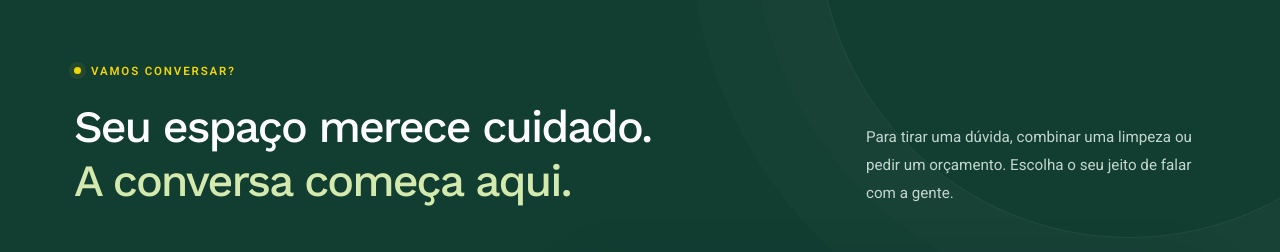
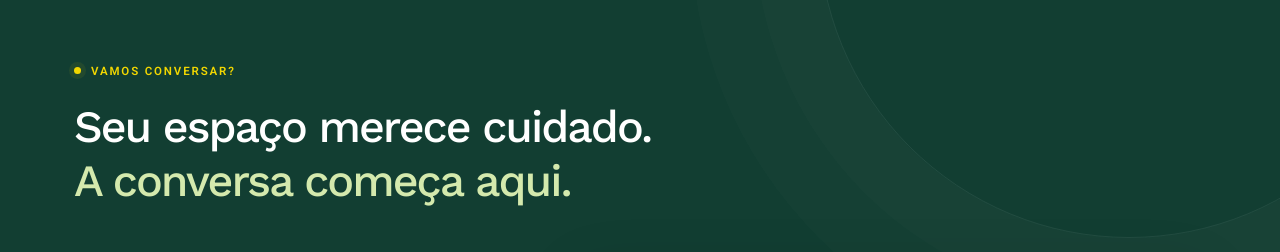
Before and after one commit to Ese-Fapo/cleaning-AN, a plain HTML site: page index.html in a window 1280 px wide. Shown: the part 4960-5212 px from the top of the page. Drawn offline with nearby package versions, Linux system fonts and the light colour scheme.

Commit message:
Update contact section copy

```diff
--- a/index.html
+++ b/index.html
@@ -476,8 +476,6 @@
             <p class="contact_eyebrow"><span></span> VAMOS CONVERSAR?</p>
             <h2 id="contact-title">Seu espaço merece cuidado.<br><span>A conversa começa aqui.</span></h2>
           </div>
-          <p>Para tirar uma dúvida, combinar uma limpeza ou pedir um orçamento. Escolha o seu jeito de falar com a
-            gente.</p>
         </div>
 
         <div class="contact_layout">
```
